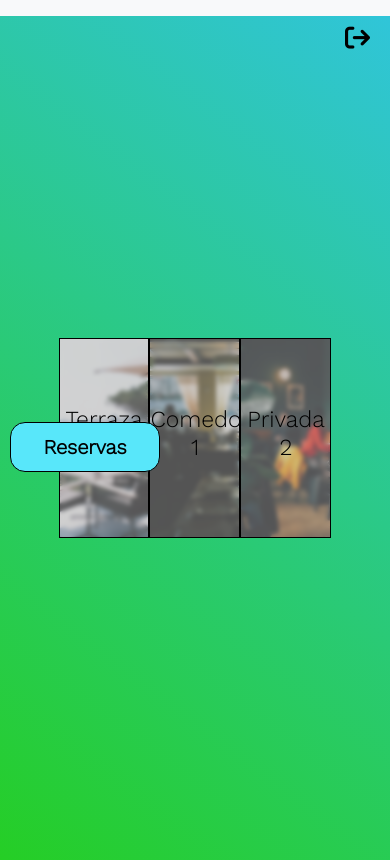
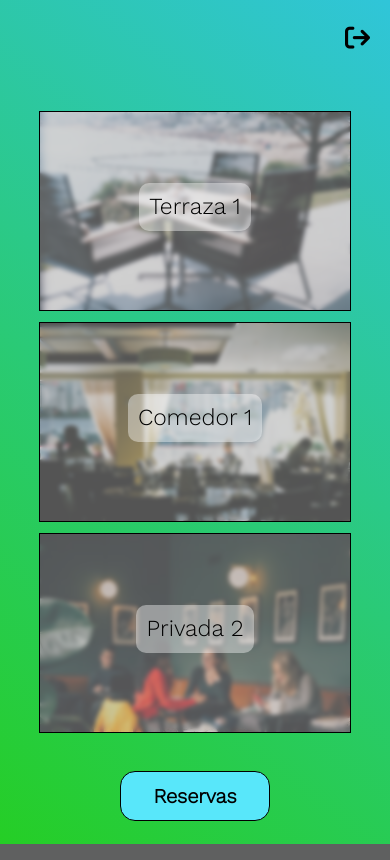
Before and after one commit to EdgarMarcoss/ProjectRestaurant, a PHP site: page /view/restaurante.php in a window 390 px wide. Run offline with PHP 8.4, Linux system fonts and the light colour scheme; a user stored in the database is signed in; data comes from the database, SQL or seed files in the repository; some libraries are stand-ins or nearby versions.

Commit message:
11/11/2022

```diff
--- a/controller/eliminarreserva.php
+++ b/controller/eliminarreserva.php
@@ -8,5 +8,5 @@
     }
 
 
-
+    die;
     echo"<script>window.location.href = '../view/sala.php' </script>";
--- a/css/styles.css
+++ b/css/styles.css
@@ -131,12 +131,14 @@ body {
     font-size: 18px;
     width: 100%;
     padding: 5px;
-    outline: 1px solid rgb(115, 190, 237);
+    /* outline: 1px solid rgb(115, 190, 237); */
+    /* background: linear-gradient(37deg,rgb(37, 206, 37), rgb(48, 197, 217)); */
+    border: 1px solid rgb(115, 190, 237);
 }
 
 .contenido form input.btn-login {
     width: fit-content !important;
-    background-color: rgb(234, 114, 34);
+    background: linear-gradient(37deg,rgb(37, 206, 37), rgb(48, 197, 217));
     color: white;
     padding: 8px 25px;
     border: none;
@@ -244,8 +246,11 @@ body {
     display: contents;
 }
 .salas .blur > * {
-    width: 100%;
+    /* width: 100%; */
     font-size: 23px;
+    background-color: rgba(255,255,255,0.4);
+    padding: 10px;
+    border-radius: 10px;
 }
 
 .info-salas {
@@ -259,6 +264,9 @@ body {
     display: block;
     opacity: 1;
     transform: rotateY(180deg);
+}
+.info-salas.mostrar > p {
+    margin: 0;
 }
 
 .btn-salas {
@@ -431,7 +439,7 @@ body {
     width: 100%;
     margin: 0px 20px;
     text-align: center;
-    background-color: white;
+    /* background-color: white; */
 }
 .ocupado {
     -webkit-filter: invert(33%) sepia(98%) saturate(7468%) hue-rotate(358deg) brightness(93%) contrast(119%);
@@ -446,3 +454,46 @@ body {
     filter: invert(33%) sepia(5%) saturate(7408%) hue-rotate(0deg) brightness(100%) contrast(300%);
 } */
 /* FIN PAGINA RESTAURANTE */
+
+/* TABLA RESERVAS */
+
+.active {
+    background-color: #c5c5c5 !important;
+    border: none;
+    border-radius: 0;
+}
+
+/* FIN TABÑA RESERVA */
+
+/* RESPONSIVE */
+
+@media only screen and (max-width: 420px) {
+    .contenido.restaurante {
+        width: 80%;
+        height: 75vh;
+        overflow: auto;
+    }
+    .content {
+        width: 100%;
+        height: 200px;
+        /* height: fit-content; */
+        /* border: 1px solid black; */
+        background-size: cover;
+        transition: all 0.7s;
+        border: none;
+    }
+    .btn-reservas {
+        top: auto;
+        bottom: 0;
+        margin-bottom: 6%;
+        display: flex;
+        width: 100%;
+        justify-content: center;
+        text-decoration: none;
+    }
+    .btn-reservas button {
+        margin: 0;
+    }
+}
+
+/* FIN RESPONSIVE */
--- a/index.php
+++ b/index.php
@@ -36,12 +36,12 @@
             <form action="./controller/proc_login.php" method="post" onsubmit="return valid()">
                 <div>
                     <label for="">Correo</label>
-                    <input id="correo" type="text" name="mail" onkeyup="validCorreo()">
+                    <input id="correo" type="text" name="mail" placeholder="example@gmail.com" onkeyup="validCorreo()">
                     <p id="mensaje1"></p>
                 </div>
                 <div>
                     <label for="">Contraseña</label>
-                    <input id="pass" type="password" onblur="validPass()" name="pass" required >
+                    <input id="pass" type="password" placeholder="qweQWE123" onblur="validPass()" name="pass" required >
                     <p id="mensaje2"></p>
                 </div>
                 <input type="submit"  id="submit" class="btn-login" value="Entrar" >
--- /dev/null
+++ b/js/reserva.js
@@ -0,0 +1,27 @@
+window.addEventListener('load', () => {
+    document.getElementById('activa').classList.add('active')
+    ver(document.getElementById('activa').value)
+
+    if (document.getElementsByClassName('active')) {
+        document.getElementById('activa').onclick = () => {
+            document.getElementById('finalizar').classList.remove('active');
+            document.getElementById('activa').classList.add('active');
+            ver(document.getElementById('activa').value);
+        }
+        document.getElementById('finalizar').onclick = () => {
+            document.getElementById('activa').classList.remove('active');
+            document.getElementById('finalizar').classList.add('active');
+            ver(document.getElementById('finalizar').value);
+        }
+    } else {
+
+        document.getElementById('activa').onclick = () => {
+            document.getElementById('activa').classList.add('active');
+            ver(document.getElementById('activa').value);
+        }
+        document.getElementById('finalizar').onclick = () => {
+            document.getElementById('finalizar').classList.add('active');
+            ver(document.getElementById('finalizar').value);
+        }
+    }
+});
--- a/view/cabezera.html
+++ b/view/cabezera.html
@@ -1,5 +1,6 @@
     <script src="../js/mobiliario.js"></script>
     <script src="../js/estilos.js"></script>
+    <script src="../js/reserva.js"></script>
     <script src="https://kit.fontawesome.com/661e46e89e.js" crossorigin="anonymous"></script>
     <script src="https://cdnjs.cloudflare.com/ajax/libs/axios/1.1.2/axios.js" integrity="sha512-alPPV0FSr6mYlSRf3QgbZmEqL7o99K5e30hGX+FrqDwMhnTngIeshurUAuKFDG28IzPSCSWTwmEfN0wBjg19KQ==" crossorigin="anonymous" referrerpolicy="no-referrer"></script>
     <!-- CSS only -->
--- a/view/restaurante.php
+++ b/view/restaurante.php
@@ -15,11 +15,11 @@ if (!isset($_SESSION['user'])) {
     <title>Restaurante</title>
 </head>
 <body>
-<nav class="navbar navbar-expand-lg navbar-light bg-light">
+<!-- <nav class="navbar navbar-expand-lg navbar-light bg-light"> -->
     <!-- <div class="navbar-nav"> -->
         <a class="log-out" aria-current="page" href="../controller/logout.php"><i class="fa-solid fa-arrow-right-from-bracket"></i></a>
     <!-- </div> -->
-  </nav>
+  <!-- </nav> -->
     <div class="background">
         <div class="contenido restaurante">
             <!-- Mostrar todos los sitios/salas -->
@@ -33,6 +33,7 @@ if (!isset($_SESSION['user'])) {
                             <div class="blur">
                                 <h3>'.str_replace("_", " ", $element["nombre_sala"]).'</h3>
                                 <div class="info-salas">
+                                    <h4>'.str_replace("_", " ", $element["nombre_sala"]).'</h4>
                                     <p>Mesas totales: '.$element["Mid"].'</p>
                                     <p>Mesas disponibles: ';
                                     if (Sala::getMesaLibre()[$vuelta]["nombre_sala"] == $element["nombre_sala"]) {
@@ -50,7 +51,6 @@ if (!isset($_SESSION['user'])) {
                             </div>
                         </div>';
                 echo '</div>';
-
             } ?>
             <a class="btn-reservas" href="vista.php"><button>Reservas</button></a>
         </div>
```
Also changed, not shown: view/vista.php (+15 -7 lines), img/mesas/mesa_8.svg.
